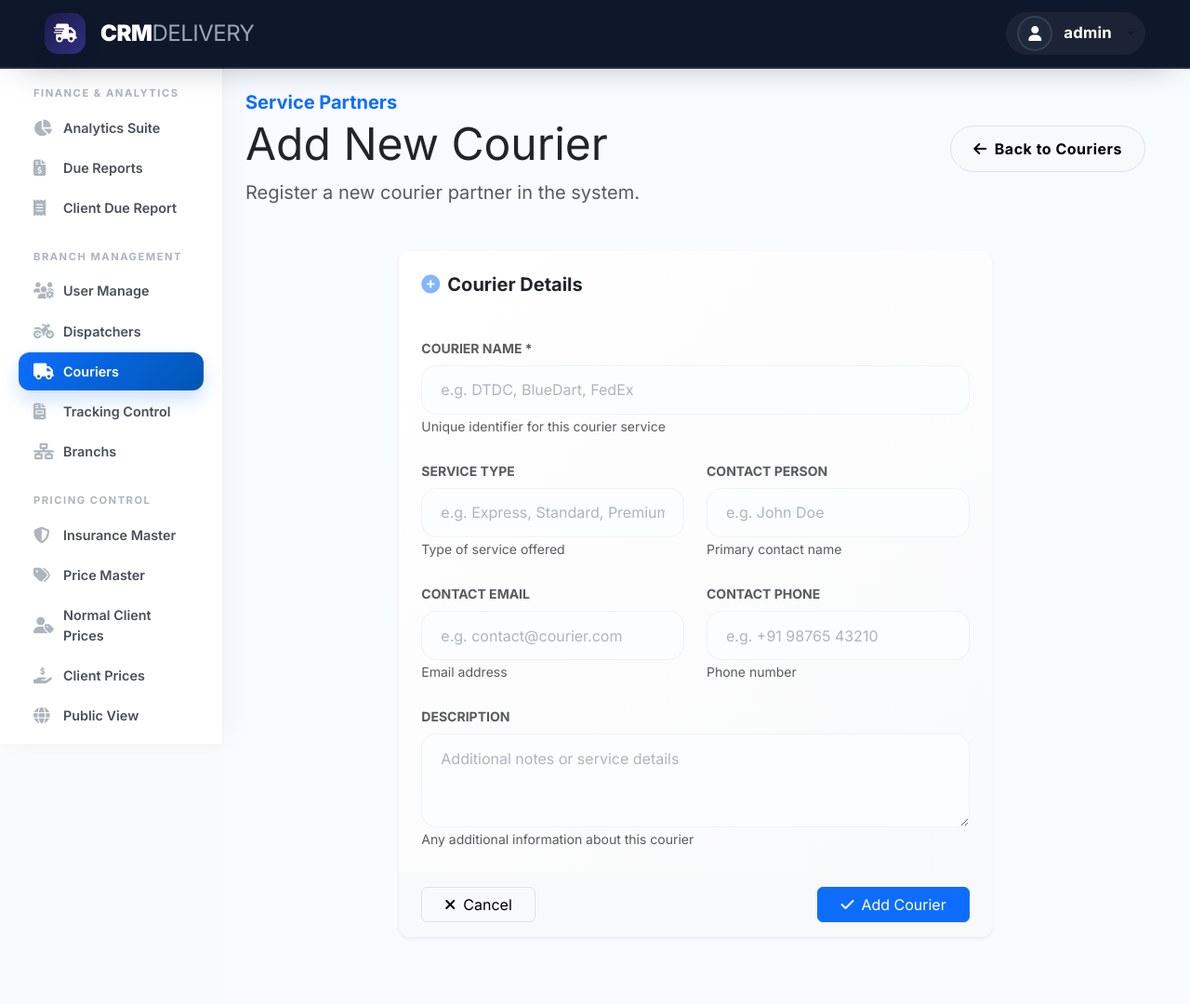
After one commit to fillyourformsweb/crmdeliv, a Flask app: page /couriers/add in a window 1280 px wide. The commit adds this page. Shown: the whole page at 93% size. Run offline with Flask 3, Linux system fonts and the light colour scheme; a user stored in the database is signed in; some libraries are stand-ins or nearby versions.

Commit message:
courier management, marketing visits, and price

```diff
--- a/app.py
+++ b/app.py
@@ -34,7 +34,7 @@ from models import (
     db, init_db, User, Branch, Client, Order, ReceiptSetting,
     TrackingUpdate, ExcelUpload, ExcelData, SystemSettings,
     DefaultStatePrice, ClientStatePrice, NormalClientStatePrice, Notification, StaffReceiptAssignment, Receiver,
-    BillingPattern, SalesVisit, FollowUp, Meeting, ClientAddress
+    BillingPattern, SalesVisit, FollowUp, Meeting, ClientAddress, Courier
 )
 
 app = Flask(__name__)
@@ -837,6 +837,77 @@ def assign_delivery(order_id):
 
     flash('Delivery personnel assigned successfully!', 'success')
     return redirect(url_for('order_details', id=order_id))
+
+
+# ============== COURIER MANAGEMENT ==============
+
+@app.route('/couriers')
+@login_required
+@manager_required
+def couriers():
+    couriers = Courier.query.all()
+    return render_template('couriers.html', couriers=couriers)
+
+
+@app.route('/couriers/add', methods=['GET', 'POST'])
+@login_required
+@admin_required
+def add_courier():
+    if request.method == 'POST':
+        name = request.form.get('name')
+
+        if Courier.query.filter_by(name=name).first():
+            flash('Courier with this name already exists.', 'error')
+            return redirect(url_for('add_courier'))
+
+        courier = Courier(
+            name=name,
+            service_type=request.form.get('service_type', ''),
+            contact_person=request.form.get('contact_person', ''),
+            contact_email=request.form.get('contact_email', ''),
+            contact_phone=request.form.get('contact_phone', ''),
+            description=request.form.get('description', '')
+        )
+        db.session.add(courier)
+        db.session.commit()
+        flash(f'Courier "{name}" added successfully!', 'success')
+        return redirect(url_for('couriers'))
+
+    return render_template('add_courier.html')
+
+
+@app.route('/couriers/edit/<int:courier_id>', methods=['GET', 'POST'])
+@login_required
+@admin_required
+def edit_courier(courier_id):
+    courier = Courier.query.get_or_404(courier_id)
+
+    if request.method == 'POST':
+        courier.name = request.form.get('name')
+        courier.service_type = request.form.get('service_type', '')
+        courier.contact_person = request.form.get('contact_person', '')
+        courier.contact_email = request.form.get('contact_email', '')
+        courier.contact_phone = request.form.get('contact_phone', '')
+        courier.description = request.form.get('description', '')
+        courier.is_active = request.form.get('is_active') == 'on'
+
+        db.session.commit()
+        flash(f'Courier "{courier.name}" updated successfully!', 'success')
+        return redirect(url_for('couriers'))
+
+    return render_template('edit_courier.html', courier=courier)
+
+
+@app.route('/couriers/delete/<int:courier_id>', methods=['POST'])
+@login_required
+@admin_required
+def delete_courier(courier_id):
+    courier = Courier.query.get_or_404(courier_id)
+    courier_name = courier.name
+    db.session.delete(courier)
+    db.session.commit()
+    flash(f'Courier "{courier_name}" deleted successfully!', 'success')
+    return redirect(url_for('couriers'))
 
 
 # ============== CLIENT MANAGEMENT ==============
@@ -3910,7 +3981,8 @@ def marketing_visit_new():
         db.session.commit()
         flash('New visit / pitch recorded successfully!', 'success')
         return redirect(url_for('marketing_visit_detail', visit_id=visit.id))
-    return render_template('marketing_visit_form.html', visit=None)
+    couriers = Courier.query.filter_by(is_active=True).all()
+    return render_template('marketing_visit_form.html', visit=None, couriers=couriers)
 
 
 @app.route('/marketing/visits/<int:visit_id>')
@@ -3946,7 +4018,8 @@ def marketing_visit_edit(visit_id):
         db.session.commit()
         flash('Visit updated successfully!', 'success')
         return redirect(url_for('marketing_visit_detail', visit_id=visit.id))
-    return render_template('marketing_visit_form.html', visit=visit)
+    couriers = Courier.query.filter_by(is_active=True).all()
+    return render_template('marketing_visit_form.html', visit=visit, couriers=couriers)
 
 
 @app.route('/marketing/visits/<int:visit_id>/follow-up', methods=['POST'])
--- /dev/null
+++ b/templates/add_courier.html
@@ -0,0 +1,118 @@
+{% extends "base.html" %}
+
+{% block title %}Add New Courier - CRM Delivery{% endblock %}
+
+{% block content %}
+<div class="row mb-5 align-items-center">
+    <div class="col-md-8">
+        <h5 class="text-primary fw-bold mb-1">Service Partners</h5>
+        <h1 class="display-5 fw-black text-dark mb-2">Add New Courier</h1>
+        <p class="text-muted fs-5 mb-0">Register a new courier partner in the system.</p>
+    </div>
+    <div class="col-md-4 text-md-end">
+        <a href="{{ url_for('couriers') }}" class="luxury-btn btn btn-light border px-4">
+            <i class="fas fa-arrow-left me-2"></i>Back to Couriers
+        </a>
+    </div>
+</div>
+
+<div class="row justify-content-center page-reveal">
+    <div class="col-lg-8">
+        <form method="POST">
+            <div class="card luxury-card border-0 shadow-sm overflow-hidden mb-5">
+                <div class="card-header bg-transparent border-0 px-4 pt-4">
+                    <h5 class="fw-bold mb-0 text-dark"><i class="fas fa-plus-circle me-2 text-primary opacity-50"></i>Courier Details</h5>
+                </div>
+                <div class="card-body p-4">
+                    <div class="row g-4">
+                        <div class="col-12">
+                            <label class="form-label small fw-bold text-uppercase text-muted">Courier Name *</label>
+                            <input type="text" class="form-control luxury-input" name="name"
+                                placeholder="e.g. DTDC, BlueDart, FedEx" required>
+                            <small class="text-muted">Unique identifier for this courier service</small>
+                        </div>
+
+                        <div class="col-md-6">
+                            <label class="form-label small fw-bold text-uppercase text-muted">Service Type</label>
+                            <input type="text" class="form-control luxury-input" name="service_type"
+                                placeholder="e.g. Express, Standard, Premium">
+                            <small class="text-muted">Type of service offered</small>
+                        </div>
+
+                        <div class="col-md-6">
+                            <label class="form-label small fw-bold text-uppercase text-muted">Contact Person</label>
+                            <input type="text" class="form-control luxury-input" name="contact_person"
+                                placeholder="e.g. John Doe">
+                            <small class="text-muted">Primary contact name</small>
+                        </div>
+
+                        <div class="col-md-6">
+                            <label class="form-label small fw-bold text-uppercase text-muted">Contact Email</label>
+                            <input type="email" class="form-control luxury-input" name="contact_email"
+                                placeholder="e.g. contact@courier.com">
+                            <small class="text-muted">Email address</small>
+                        </div>
+
+                        <div class="col-md-6">
+                            <label class="form-label small fw-bold text-uppercase text-muted">Contact Phone</label>
+                            <input type="tel" class="form-control luxury-input" name="contact_phone"
+                                placeholder="e.g. +91 98765 43210">
+                            <small class="text-muted">Phone number</small>
+                        </div>
+
+                        <div class="col-12">
+                            <label class="form-label small fw-bold text-uppercase text-muted">Description</label>
+                            <textarea class="form-control luxury-input" name="description" rows="3"
+                                placeholder="Additional notes or service details"></textarea>
+                            <small class="text-muted">Any additional information about this courier</small>
+                        </div>
+                    </div>
+                </div>
+
+                <div class="card-footer bg-light border-0 px-4 py-3 d-flex justify-content-between">
+                    <a href="{{ url_for('couriers') }}" class="btn btn-light border px-4">
+                        <i class="fas fa-times me-2"></i>Cancel
+                    </a>
+                    <button type="submit" class="btn btn-primary px-4">
+                        <i class="fas fa-check me-2"></i>Add Courier
+                    </button>
+                </div>
+            </div>
+        </form>
+    </div>
+</div>
+
+<style>
+    .luxury-card {
+        background: linear-gradient(135deg, #ffffff 0%, #f8f9fa 100%);
+        border-radius: 12px;
+    }
+
+    .luxury-input {
+        border: 1px solid #e0e0e0;
+        border-radius: 6px;
+        padding: 10px 12px;
+        transition: all 0.3s ease;
+    }
+
+    .luxury-input:focus {
+        border-color: #6366f1;
+        box-shadow: 0 0 0 3px rgba(99, 102, 241, 0.1);
+    }
+
+    .page-reveal {
+        animation: fadeInUp 0.6s ease-out;
+    }
+
+    @keyframes fadeInUp {
+        from {
+            opacity: 0;
+            transform: translateY(20px);
+        }
+        to {
+            opacity: 1;
+            transform: translateY(0);
+        }
+    }
+</style>
+{% endblock %}
--- a/templates/base.html
+++ b/templates/base.html
@@ -211,6 +211,11 @@
                 <i class="fas fa-motorcycle"></i>
                 <span>Dispatchers</span>
             </a>
+            <a href="{{ url_for('couriers') }}"
+                class="sidebar-link {{ 'active' if request.endpoint in ['couriers', 'add_courier', 'edit_courier'] }}">
+                <i class="fas fa-truck"></i>
+                <span>Couriers</span>
+            </a>
             <a href="{{ url_for('admin_receipts') }}"
                 class="sidebar-link {{ 'active' if request.endpoint == 'admin_receipts' }}">
                 <i class="fas fa-file-invoice"></i>
```
Also changed, not shown: models.py (+15 -0 lines), templates/couriers.html (added, +128 -0 lines), templates/edit_courier.html (added, +133 -0 lines), templates/marketing_visit_form.html (+9 -4 lines).
